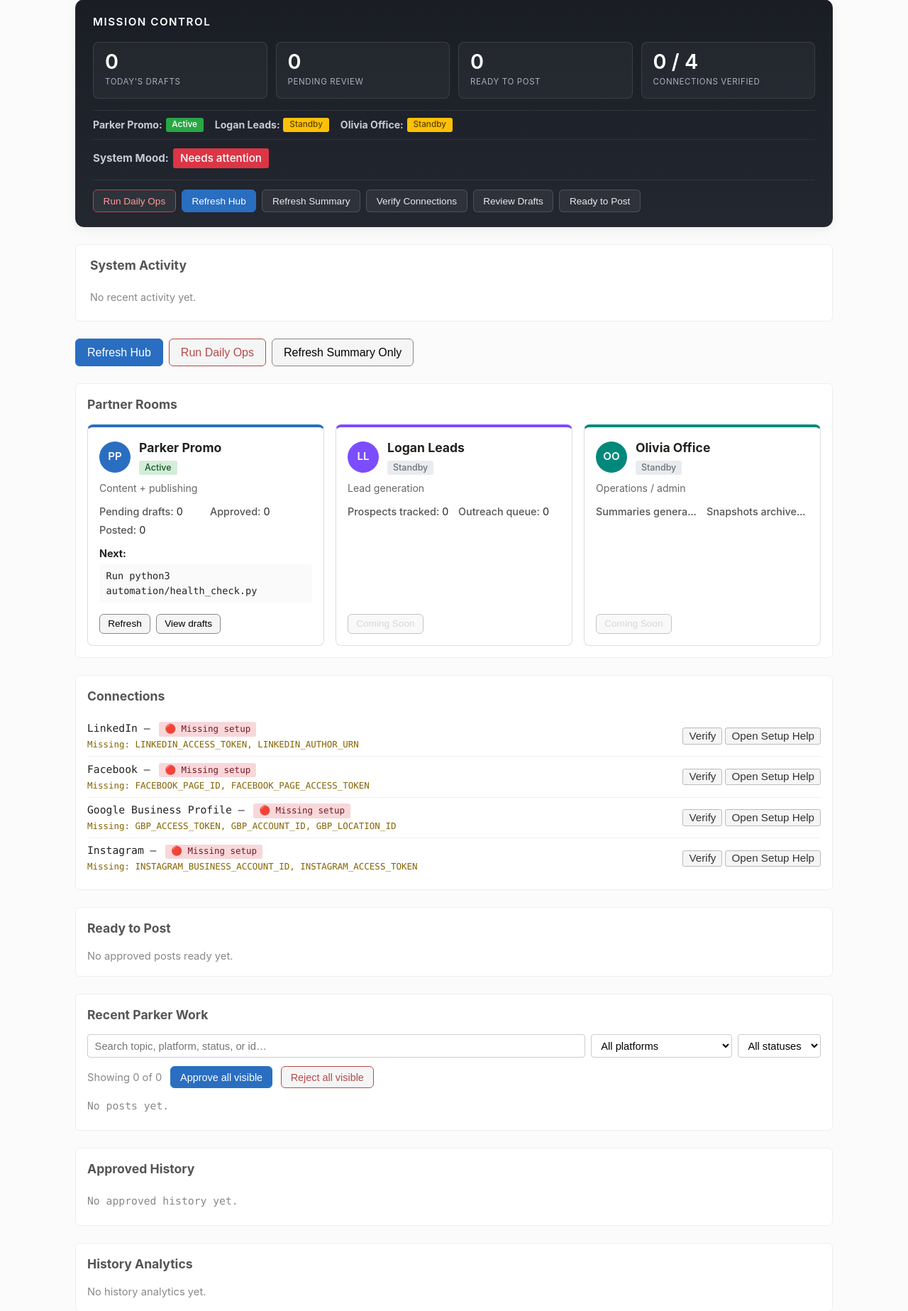
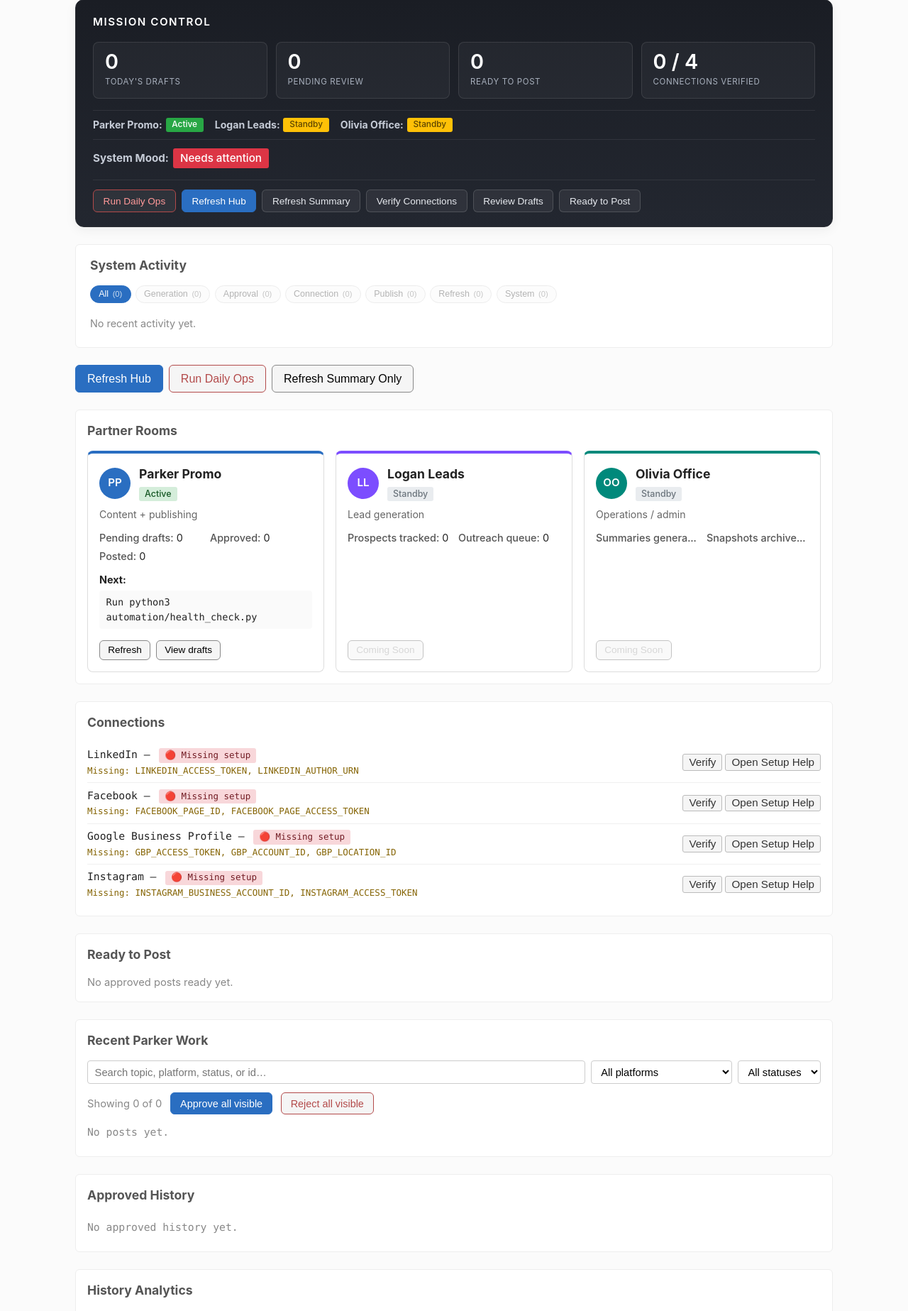
Before and after one commit to tophercook7-maker/PartnerDeskAI, a FastAPI app: page / in a window 1280 px wide. Shown: the part 129-1976 px from the top of the page at 71% size. Run offline with FastAPI, Linux system fonts and the light colour scheme; data that the repository does not hold is empty; some libraries are stand-ins or nearby versions.

Commit message:
feat: add activity feed type filters

```diff
--- a/hub/static/app.js
+++ b/hub/static/app.js
@@ -811,6 +811,64 @@ const _ACTIVITY_ICONS = {
     system:     '⚙',
 };
 
+// Type-filter chip taxonomy (v5.5). Order matches the chip row left-to-
+// right; "all" is always first and always enabled. Keep in sync with
+// _ACTIVITY_ICONS — chips show one row per known type so the user can
+// see categories even before any event of that type exists.
+const _ACTIVITY_TYPES = [
+    'all', 'generation', 'approval', 'connection', 'publish', 'refresh', 'system',
+];
+const _ACTIVITY_TYPE_LABELS = {
+    all:        'All',
+    generation: 'Generation',
+    approval:   'Approval',
+    connection: 'Connection',
+    publish:    'Publish',
+    refresh:    'Refresh',
+    system:     'System',
+};
+
+// Client-side cache of the most recent /api/activity response and the
+// user's current filter selection. Chip clicks re-render from this
+// cache — no refetch — so filtering is instant and doesn't generate
+// extra server load.
+let _activityItems  = [];
+let _activityFilter = 'all';
+
+function _filteredActivityItems() {
+    if (_activityFilter === 'all') return _activityItems;
+    return _activityItems.filter(it => (it.type || 'system') === _activityFilter);
+}
+
+function _renderActivityFilters() {
+    const el = document.getElementById('activity-filters');
+    if (!el) return;
+    // Per-type counts off the cached items. "all" gets the total.
+    const counts = { all: _activityItems.length };
+    for (const it of _activityItems) {
+        const t = it.type || 'system';
+        counts[t] = (counts[t] || 0) + 1;
+    }
+    el.innerHTML = _ACTIVITY_TYPES.map(t => {
+        const n      = counts[t] || 0;
+        const active = (t === _activityFilter);
+        const empty  = (t !== 'all' && n === 0);
+        const cls    = ['activity-chip'];
+        if (active) cls.push('active');
+        if (empty)  cls.push('empty');
+        return (
+            `<button type="button" class="${cls.join(' ')}" ` +
+              `data-activity-type="${_escape(t)}"` +
+              (empty ? ' disabled aria-disabled="true"' : '') +
+              (active ? ' aria-pressed="true"' : ' aria-pressed="false"') +
+            `>` +
+              _escape(_ACTIVITY_TYPE_LABELS[t] || t) +
+              `<span class="activity-chip-count">(${n})</span>` +
+            `</button>`
+        );
+    }).join('');
+}
+
 function _activityDateLabel(dateStr) {
     // "YYYY-MM-DD" -> "May 27". Built locally (no toLocaleDateString
     // surprises) and timezone-agnostic since we never touch hours.
@@ -827,7 +885,14 @@ function _activityDateLabel(dateStr) {
 function renderActivity(items) {
     const el = document.getElementById('activity-feed');
     if (!items || items.length === 0) {
-        el.innerHTML = '<li class="muted">No recent activity yet.</li>';
+        // Distinguish "no events at all" from "filter excluded them all"
+        // so the user understands why the feed appears empty after a
+        // chip click.
+        const empty = (_activityFilter === 'all' || _activityItems.length === 0)
+            ? 'No recent activity yet.'
+            : `No ${_ACTIVITY_TYPE_LABELS[_activityFilter] || _activityFilter} ` +
+              `events in the recent activity.`;
+        el.innerHTML = `<li class="muted">${_escape(empty)}</li>`;
         return;
     }
     // Compare against the user's local today. The server already
@@ -869,12 +934,30 @@ async function loadActivity() {
         const r = await fetch('/api/activity');
         if (!r.ok) throw new Error('http ' + r.status);
         const d = await r.json();
-        renderActivity(d.items || []);
+        _activityItems = d.items || [];
+        _renderActivityFilters();
+        renderActivity(_filteredActivityItems());
     } catch (err) {
+        _activityItems = [];
+        _renderActivityFilters();
         document.getElementById('activity-feed').innerHTML =
             '<li class="muted">Could not load activity.</li>';
     }
 }
+
+// Chip click delegator (v5.5). Bound once at module load via event
+// delegation, so newly rendered chips inherit the handler without
+// per-render rebinding. Empty chips are <button disabled> so clicks on
+// them never reach this handler.
+document.addEventListener('click', (ev) => {
+    const chip = ev.target.closest('.activity-chip');
+    if (!chip || chip.disabled) return;
+    const type = chip.dataset.activityType;
+    if (!type || type === _activityFilter) return;
+    _activityFilter = type;
+    _renderActivityFilters();
+    renderActivity(_filteredActivityItems());
+});
 
 
 // --- Connections center -------------------------------------------------
--- a/hub/templates/index.html
+++ b/hub/templates/index.html
@@ -143,6 +143,33 @@
             font-family: ui-monospace, Menlo, Consolas, monospace;
             font-size: 0.82rem; color: #888; min-width: 6.5em;
             flex-shrink: 0; white-space: nowrap;
+        }
+        /* Type-filter chips above the feed (v5.5). */
+        .activity-filters {
+            display: flex; gap: 0.4rem; flex-wrap: wrap;
+            margin-bottom: 0.75rem;
+        }
+        .activity-chip {
+            padding: 0.25rem 0.7rem;
+            border: 1px solid #d0d0d0;
+            border-radius: 999px;
+            background: #fafafa;
+            font-size: 0.78rem;
+            line-height: 1.2;
+            color: #444;
+            cursor: pointer;
+            user-select: none;
+        }
+        .activity-chip:hover { background: #f0f0f0; }
+        .activity-chip.active {
+            background: #2a6ec1; border-color: #2a6ec1; color: #fff;
+        }
+        .activity-chip.active:hover { background: #2a6ec1; }
+        .activity-chip.empty {
+            opacity: 0.4; cursor: not-allowed;
+        }
+        .activity-chip-count {
+            margin-left: 0.35rem; font-size: 0.7rem; opacity: 0.75;
         }
         /* Day divider — inserted by renderActivity() when the date
            crosses from today into an older day. */
@@ -438,6 +465,8 @@
 
     <section id="activity-section">
         <h2>System Activity</h2>
+        <div id="activity-filters" class="activity-filters"
+             aria-label="Filter activity by type"></div>
         <ul id="activity-feed" class="activity-feed">
             <li class="muted">Loading…</li>
         </ul>
```
Also changed, not shown: README.md.
